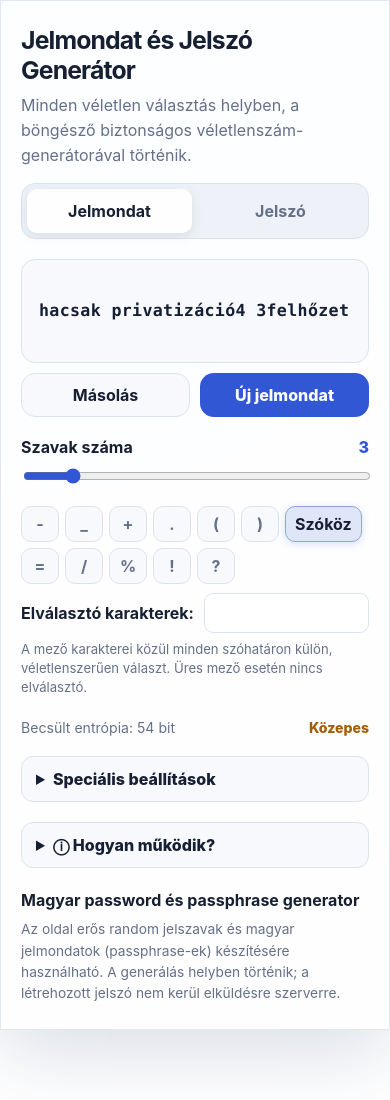
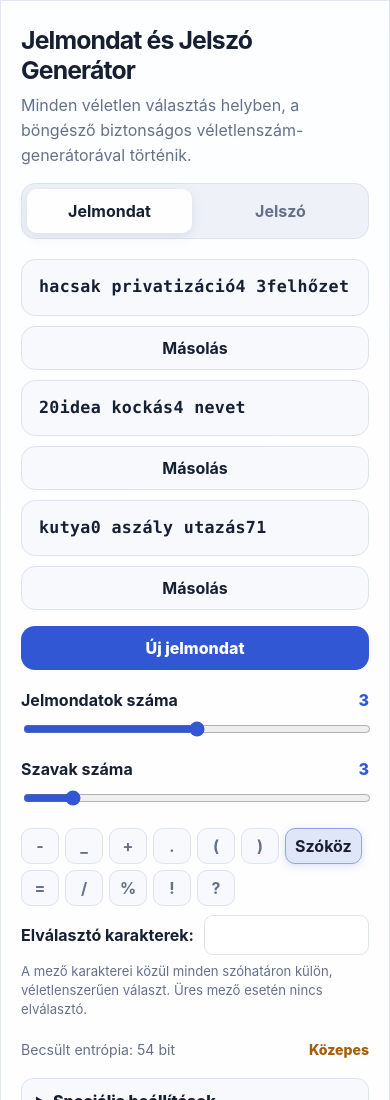
Before and after one commit to vherczeg/pwgen, a plain HTML site: page index.html in a window 390 px wide. Shown: the top 1100 px of the page. Before the commit the page ends 1030 px from the top, so only its background shows below. Drawn offline with Linux system fonts and the light colour scheme.

Commit message:
Multiple passphrase candidates with independent state
- Add a candidate-count slider (1-5, default 3) and 1-5 output rows, each
  with its own Copy button.
- Every candidate keeps its own word pool, number blocks and positions;
  separator-only edits re-draw all candidates without regenerating content.
- The slider only handles the difference: growing keeps the existing rows and
  adds new ones, shrinking keeps the first N. "New passphrase" regenerates all
  visible candidates.
- Entropy still describes a single passphrase; the password tab is unchanged.

```diff
--- a/index.html
+++ b/index.html
@@ -83,6 +83,13 @@
     .generate-inline { min-width:112px; padding:0 14px; border:0; border-radius:14px; color:white; background:var(--primary); font-weight:800; cursor:pointer; }
     .generate-inline:hover { background:var(--primary-hover); }
     .generate-inline:disabled { opacity:.55; cursor:not-allowed; }
+    .phrase-list { display:grid; gap:10px; }
+    .phrase-row { display:grid; grid-template-columns:1fr auto; gap:10px; }
+    .phrase-row .result { min-height:56px; }
+    .phrase-actions { display:flex; justify-content:flex-end; margin:16px 0 20px; }
+    .phrase-actions .generate-inline { min-height:44px; padding:0 18px; }
+    #phrase-message { min-height:56px; margin-bottom:20px; }
+    #phrase-message[hidden] { display:none; }
     .controls { display:grid; gap:20px; }
     .field { display:grid; gap:9px; }
     .field-head { display:flex; justify-content:space-between; gap:16px; align-items:baseline; }
@@ -120,7 +127,7 @@
     .toast { position:fixed; left:50%; bottom:24px; z-index:10; transform:translate(-50%,20px); padding:10px 16px; border-radius:999px; color:white; background:#152039; box-shadow:0 10px 25px rgba(0,0,0,.22); opacity:0; pointer-events:none; transition:.2s ease; }
     .toast.show { transform:translate(-50%,0); opacity:1; }
     @media (max-width:560px) {
-      body { padding:0; place-items:stretch; } .app { min-height:100vh; border-radius:0; } header { padding:24px 20px 16px; } .tabs { margin:0 20px; } .panel { padding:20px; } .checks,.number-settings,.number-settings.two { grid-template-columns:1fr; } .result-wrap { grid-template-columns:1fr 1fr; } .result { grid-column:1 / -1; } .copy,.generate-inline { width:100%; min-height:44px; } .seo-copy { padding:0 20px 24px; } .sep-btn { min-height:36px; padding:0 9px; }
+      body { padding:0; place-items:stretch; } .app { min-height:100vh; border-radius:0; } header { padding:24px 20px 16px; } .tabs { margin:0 20px; } .panel { padding:20px; } .checks,.number-settings,.number-settings.two { grid-template-columns:1fr; } .result-wrap { grid-template-columns:1fr 1fr; } .result { grid-column:1 / -1; } .copy,.generate-inline { width:100%; min-height:44px; } .seo-copy { padding:0 20px 24px; } .sep-btn { min-height:36px; padding:0 9px; } .phrase-row { grid-template-columns:1fr; }
     }
   </style>
 </head>
@@ -181,12 +188,16 @@
     </section>
 
     <section class="panel" id="phrase-panel" role="tabpanel" aria-labelledby="phrase-tab">
-      <div class="result-wrap">
-        <div class="result" id="phrase-result" aria-live="polite">Szólista betöltése…</div>
-        <button class="copy" type="button" data-copy="phrase-result">Másolás</button>
+      <div class="result" id="phrase-message">Szólista betöltése…</div>
+      <div class="phrase-list" id="phrase-list" aria-live="polite"></div>
+      <div class="phrase-actions">
         <button class="generate-inline" id="generate-phrase" type="button" disabled>Új jelmondat</button>
       </div>
       <div class="controls">
+        <div class="field">
+          <div class="field-head"><label for="candidate-count">Jelmondatok száma</label><output id="candidate-count-value" for="candidate-count">3</output></div>
+          <input id="candidate-count" type="range" min="1" max="5" step="1" value="3">
+        </div>
         <div class="field">
           <div class="field-head"><label for="word-count">Szavak száma</label><output id="word-count-value" for="word-count">3</output></div>
           <input id="word-count" type="range" min="2" max="10" value="3">
@@ -311,7 +322,8 @@
   function log2Combination(n,k) { if(k<0||k>n)return -Infinity; k=Math.min(k,n-k); let r=0; for(let i=1;i<=k;i++) r+=Math.log2(n-k+i)-Math.log2(i); return r; }
   function randomDigitString(length) { let s=""; for(let i=0;i<length;i++) s+=String(secureRandomInt(10)); return s; }
 
-  let currentPhraseWords = [];
+  let phraseCandidates = [];
+  let candidateRows = [];
 
   // Az "Elválasztó karakterek" mező az egyetlen forrás; a gombok csak szerkesztik azt.
   function separatorCharacterSet() {
@@ -344,21 +356,18 @@
     else { chars.splice(index,1); input.value=chars.join(""); }
     if(input.setSelectionRange) input.setSelectionRange(input.value.length,input.value.length);
     syncSeparatorButtons();
-    renderPassphrase();
+    renderCandidates();
   }
 
-  function buildNewPhraseWordPool() {
-    if(!hungarianWords.length) return;
+  // Egy jelölt szókészlete (a "Szavak száma" csúszka maximumáig), hogy a szavak
+  // számának módosítása ne sorsolja újra a már megjelenített szavakat.
+  function buildCandidateWordPool() {
     const maxWords=Number($("#word-count").max) || 10;
-    currentPhraseWords=Array.from({length:maxWords},()=>pick(hungarianWords));
+    return Array.from({length:maxWords},()=>pick(hungarianWords));
   }
 
-  let currentPhraseParts = null;
-
-  // Új véletlen tartalmat készít: szavak + számblokkok (érték és pozíció).
-  function buildPhraseParts() {
-    if(!hungarianWords.length || !currentPhraseWords.length) return;
-
+  // A szerkezeti beállítások egyszer, minden jelöltre közösen (és a mezők visszaklamppolása).
+  function phraseSettings() {
     const count=Number($("#word-count").value);
     const blocks=clampInteger($("#number-block-count").value,0,count);
     const minD=clampInteger($("#number-min-digits").value,1,12);
@@ -369,59 +378,127 @@
     $("#number-min-digits").value=String(minD);
     $("#number-max-digits").value=String(maxD);
 
-    const words=currentPhraseWords.slice(0,count).map(word=>({word,digits:"",side:"after"}));
-    const selectedWordIndexes=secureShuffle(Array.from({length:count},(_,i)=>i)).slice(0,blocks);
+    return {count,blocks,minD,maxD};
+  }
+
+  // Egy jelölt új véletlen tartalma: szavak + számblokkok (érték és pozíció).
+  function buildCandidateParts(settings,pool) {
+    const words=pool.slice(0,settings.count).map(word=>({word,digits:"",side:"after"}));
+    const selectedWordIndexes=secureShuffle(Array.from({length:settings.count},(_,i)=>i)).slice(0,settings.blocks);
     for(const wordIndex of selectedWordIndexes) {
-      words[wordIndex].digits=randomDigitString(minD+secureRandomInt(maxD-minD+1));
+      words[wordIndex].digits=randomDigitString(settings.minD+secureRandomInt(settings.maxD-settings.minD+1));
       words[wordIndex].side=secureRandomInt(2)===0?"before":"after";
     }
 
-    let bits=count*Math.log2(hungarianWords.length);
-    if(blocks>0) {
-      const lengths=maxD-minD+1, avg=(minD+maxD)/2;
-      bits+=log2Combination(count,blocks)+blocks*(1+Math.log2(lengths)+avg*Math.log2(10));
+    let baseBits=settings.count*Math.log2(hungarianWords.length);
+    if(settings.blocks>0) {
+      const lengths=settings.maxD-settings.minD+1, avg=(settings.minD+settings.maxD)/2;
+      baseBits+=log2Combination(settings.count,settings.blocks)+settings.blocks*(1+Math.log2(lengths)+avg*Math.log2(10));
     }
 
-    currentPhraseParts={words,baseBits:bits};
-    renderPassphrase();
+    return {pool,words,baseBits};
   }
 
-  // Csak megjelenít: a meglévő szavakat/számblokkokat fűzi össze az aktuális elválasztókkal,
-  // új véletlen tartalmat (szót, számot, pozíciót) nem készít.
-  function renderPassphrase() {
-    if(!currentPhraseParts) return;
+  function candidateTarget() { return clampInteger($("#candidate-count").value,1,5); }
+
+  // A csúszka állítása: a meglévő jelölteket megtartja, csak a hiányzókat pótolja
+  // (vagy levágja), és kizárólag az új jelölteket rajzolja ki.
+  function syncCandidateCount() {
+    if(!hungarianWords.length) return;
+    const settings=phraseSettings();
+    const target=candidateTarget();
+
+    if(target<phraseCandidates.length) {
+      phraseCandidates.length=target;
+      ensureCandidateRows(target);
+      updatePhraseStatus();
+      return;
+    }
+
+    while(phraseCandidates.length<target) {
+      phraseCandidates.push(buildCandidateParts(settings,buildCandidateWordPool()));
+      ensureCandidateRows(phraseCandidates.length);
+      renderCandidate(phraseCandidates.length-1);
+    }
+    updatePhraseStatus();
+  }
+
+  // Új tartalom minden jelöltnek; a meglévő szókészlet megmarad (szószám/blokk változásnál),
+  // teljes újragenerálásnál viszont mindenki új szókészletet kap.
+  function rebuildCandidates() {
+    if(!hungarianWords.length) return;
+    const settings=phraseSettings();
+    const next=[];
+    for(let i=0;i<candidateTarget();i++) {
+      const pool=phraseCandidates[i] ? phraseCandidates[i].pool : buildCandidateWordPool();
+      next.push(buildCandidateParts(settings,pool));
+    }
+    phraseCandidates=next;
+    renderCandidates();
+  }
+
+  // A sorok száma kövesse a jelöltekét: a meglévő sorokat nem építi újra.
+  function ensureCandidateRows(count) {
+    while(candidateRows.length<count) {
+      const row=document.createElement("div"); row.className="phrase-row";
+      const text=document.createElement("div"); text.className="result";
+      const button=document.createElement("button"); button.type="button"; button.className="copy"; button.textContent="Másolás";
+      button.addEventListener("click",()=>copyText(text.textContent));
+      row.appendChild(text); row.appendChild(button);
+      $("#phrase-list").appendChild(row);
+      candidateRows.push({row,text,button});
+    }
+    while(candidateRows.length>count) candidateRows.pop().row.remove();
+  }
+
+  // Egy jelölt kirajzolása: meglévő szavak/számblokkok + aktuális elválasztók.
+  function renderCandidate(index) {
+    const candidate=phraseCandidates[index];
+    if(!candidate || !candidateRows[index]) return;
 
     const capitalize=$("#capitalize-words").checked;
     const separators=separatorCharacterSet();
 
-    const parts=currentPhraseParts.words.map(({word,digits,side})=>{
+    const parts=candidate.words.map(({word,digits,side})=>{
       const text=capitalize?word.charAt(0).toLocaleUpperCase("hu-HU")+word.slice(1):word;
       return side==="before"?digits+text:text+digits;
     });
 
     let phrase=parts[0] ?? "";
-    for(let i=1;i<parts.length;i++) {
-      phrase+=(separators.length?pick(separators):"")+parts[i];
-    }
+    for(let i=1;i<parts.length;i++) phrase+=(separators.length?pick(separators):"")+parts[i];
 
-    let bits=currentPhraseParts.baseBits;
-    // Minden szóhatáron külön, véletlenszerű választás történik a karakterkészletből.
-    if(separators.length>1) bits+=(parts.length-1)*Math.log2(separators.length);
+    candidateRows[index].text.textContent=phrase;
+  }
 
-    $("#phrase-result").textContent=phrase;
+  // Entrópia + állapotsor: egyetlen jelmondatra vonatkozik (minden jelölt azonos beállításokkal készül).
+  function updatePhraseStatus() {
+    if(!phraseCandidates.length) return;
+    const separators=separatorCharacterSet();
+    let bits=phraseCandidates[0].baseBits;
+    if(separators.length>1) bits+=(phraseCandidates[0].words.length-1)*Math.log2(separators.length);
+    $("#phrase-message").hidden=true;
     showQuality(bits,$("#phrase-bits"),$("#phrase-quality"));
+  }
+
+  // Minden jelölt újrarajzolása (elválasztó- vagy nagybetű-változás).
+  function renderCandidates() {
+    if(!phraseCandidates.length) return;
+    ensureCandidateRows(phraseCandidates.length);
+    phraseCandidates.forEach((_,index)=>renderCandidate(index));
+    updatePhraseStatus();
   }
 
   function generatePassphrase() {
     if(!hungarianWords.length) return;
-    buildNewPhraseWordPool();
-    buildPhraseParts();
+    phraseCandidates=[];   // minden jelölt új szókészletet kap
+    rebuildCandidates();
   }
 
   function switchTab(name) { const p=name==="password"; $("#password-tab").setAttribute("aria-selected",p); $("#phrase-tab").setAttribute("aria-selected",!p); $("#password-panel").hidden=!p; $("#phrase-panel").hidden=p; }
   let toastTimer;
   function showToast(msg){const t=$("#toast");t.textContent=msg;t.classList.add("show");clearTimeout(toastTimer);toastTimer=setTimeout(()=>t.classList.remove("show"),1500);}
-  async function copyResult(id){const text=document.getElementById(id).textContent;try{await navigator.clipboard.writeText(text);}catch{const ta=document.createElement("textarea");ta.value=text;ta.style.position="fixed";ta.style.opacity="0";document.body.appendChild(ta);ta.select();document.execCommand("copy");ta.remove();}showToast("Vágólapra másolva");}
+  async function copyText(text){try{await navigator.clipboard.writeText(text);}catch{const ta=document.createElement("textarea");ta.value=text;ta.style.position="fixed";ta.style.opacity="0";document.body.appendChild(ta);ta.select();document.execCommand("copy");ta.remove();}showToast("Vágólapra másolva");}
+  async function copyResult(id){await copyText(document.getElementById(id).textContent);}
 
   async function loadWordList(){
     try {
@@ -434,7 +511,8 @@
       generatePassphrase();
     } catch(err) {
       console.error(err);
-      $("#phrase-result").textContent="A magyar szólista nem tölthető be.";
+      $("#phrase-message").textContent="A magyar szólista nem tölthető be.";
+      $("#phrase-message").hidden=false;
       $("#phrase-bits").textContent="Ellenőrizd, hogy a lang mappa (hun.js) elérhető-e az index.html mellett.";
     }
   }
@@ -494,10 +572,14 @@
   ["#use-numbers","#use-symbols"].forEach(id=>$(id).addEventListener("change",syncPasswordMinimums));
   $("#avoid-ambiguous").addEventListener("change",()=>{});
   ["#min-numbers","#min-symbols","#symbol-set"].forEach(id=>$(id).addEventListener("input",()=>{}));
+  $("#candidate-count").addEventListener("input",e=>{
+    $("#candidate-count-value").value=e.target.value;
+    syncCandidateCount();
+  });
   $("#word-count").addEventListener("input",e=>{
     $("#word-count-value").value=e.target.value;
     syncPhraseNumberBlocks();
-    buildPhraseParts();
+    rebuildCandidates();
   });
   document.querySelectorAll(".sep-btn").forEach(button=>{
     button.addEventListener("click",()=>toggleSeparatorChar(button.dataset.sep));
@@ -505,12 +587,12 @@
   $("#separator-chars").addEventListener("input",()=>{
     normalizeSeparatorField();
     syncSeparatorButtons();
-    renderPassphrase();
+    renderCandidates();
   });
-  $("#capitalize-words").addEventListener("change",renderPassphrase);
+  $("#capitalize-words").addEventListener("change",renderCandidates);
   ["#number-block-count","#number-min-digits","#number-max-digits"].forEach(id=>$(id).addEventListener("input",event=>{
     syncPhraseNumberBlocks(event.target);
-    buildPhraseParts();
+    rebuildCandidates();
   }));
   document.querySelectorAll("[data-copy]").forEach(b=>b.addEventListener("click",()=>copyResult(b.dataset.copy)));
 
```
